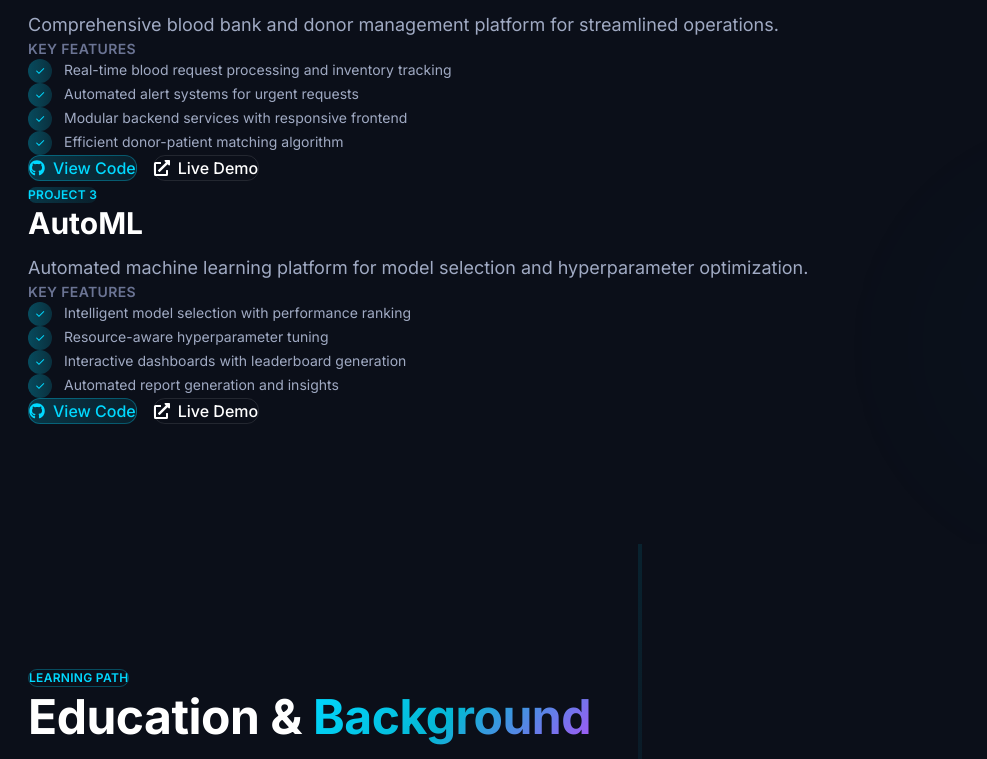
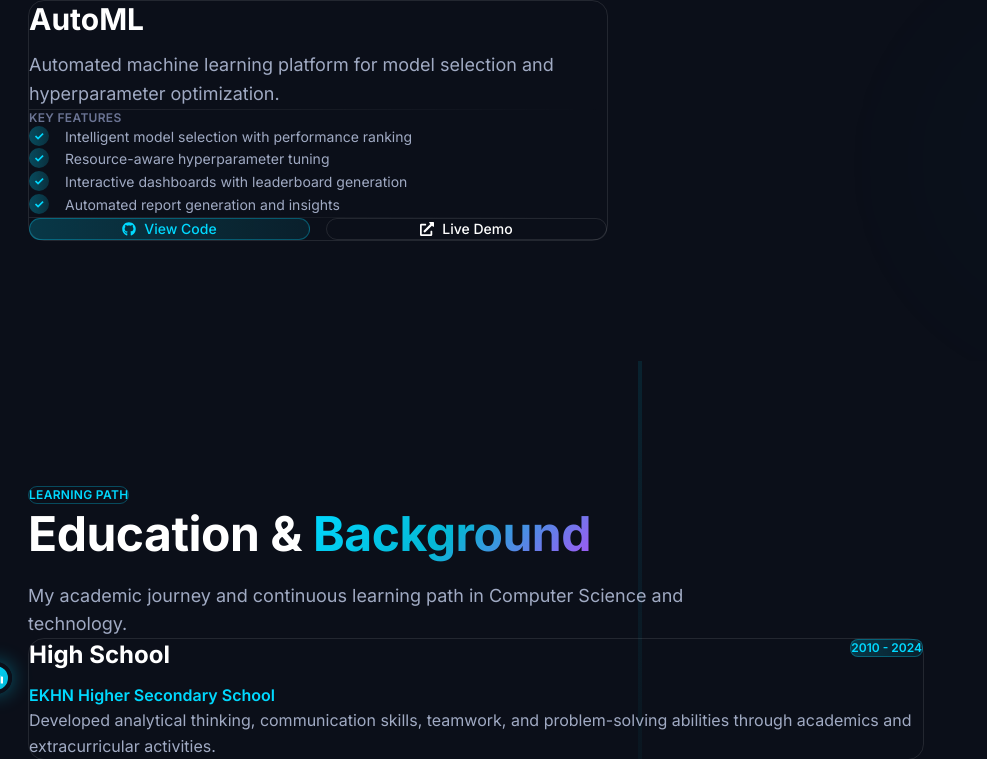
Before and after one commit to abishek-vk/portfolio, a React (Vite) app: page / in a window 1280 px wide. Shown: the part 2660-3419 px from the top of the page, without its empty margins (0-987 px from the left). Built offline with nearby package versions, Linux system fonts and the light colour scheme.

Commit message:
feat: Enhance Experience and Projects components with improved layout and live project links

```diff
--- a/src/components/Experience/Experience.jsx
+++ b/src/components/Experience/Experience.jsx
@@ -65,7 +65,7 @@ export default function Experience() {
           initial="hidden"
           whileInView="visible"
           viewport={{ once: true }}
-          className="relative max-w-3xl"
+          className="relative max-w-4xl mx-auto"
         >
           {timeline.map((item, i) => (
             <motion.div key={i} variants={itemVariants} className="relative mb-12 last:mb-0 group">
--- a/src/components/Projects/Projects.jsx
+++ b/src/components/Projects/Projects.jsx
@@ -4,6 +4,7 @@ import { FaGithub, FaExternalLinkAlt } from "react-icons/fa";
 const projects = [
   {
     title: "CodingPlatform",
+    liveUrl: "https://codelab.612151820.xyz/",
     desc: "Full-stack institutional coding and assessment platform with role-based access and advanced features.",
     highlights: [
       "Role-based system for students, teachers, coordinators, and admins",
@@ -16,6 +17,7 @@ const projects = [
   },
   {
     title: "Bloodflowhub",
+    liveUrl: "https://bloodflow-hub.onrender.com/",
     desc: "Comprehensive blood bank and donor management platform for streamlined operations.",
     highlights: [
       "Real-time blood request processing and inventory tracking",
@@ -28,6 +30,7 @@ const projects = [
   },
   {
     title: "AutoML",
+    liveUrl: "#",
     desc: "Automated machine learning platform for model selection and hyperparameter optimization.",
     highlights: [
       "Intelligent model selection with performance ranking",
@@ -82,66 +85,75 @@ export default function Projects() {
           </motion.p>
         </motion.div>
 
-        {/* Horizontal Projects - Alternating Layout */}
-        <div className="space-y-12">
+        {/* Projects Grid - 2 Columns with Extra Spacing */}
+        <div className="grid md:grid-cols-2 gap-12 lg:gap-16">
           {projects.map((project, i) => (
             <motion.div
               key={i}
-              initial={{ opacity: 0, x: i % 2 === 0 ? -40 : 40 }}
-              whileInView={{ opacity: 1, x: 0 }}
+              initial={{ opacity: 0, y: 40 }}
+              whileInView={{ opacity: 1, y: 0 }}
               viewport={{ once: true }}
               transition={{ duration: 0.6, delay: i * 0.1 }}
               className="group"
             >
-              <div>
-                {/* Content */}
-                <motion.div>
-                  <div className="mb-6">
-                    <span className="inline-block px-3 py-1 rounded-full text-xs font-semibold bg-gradient-to-r from-[var(--accent-cyan)]/20 to-[var(--accent-teal)]/10 text-[var(--accent-cyan)] uppercase tracking-wide">
-                      Project {i + 1}
-                    </span>
-                  </div>
+              <div className="border border-white/10 rounded-2xl p-10 lg:p-14 hover:border-[var(--accent-cyan)] transition-all duration-300 h-full flex flex-col">
 
-                  <h3 className="text-3xl font-bold mb-4 group-hover:gradient-text transition-all">{project.title}</h3>
-                  <p className="text-[var(--text-secondary)] text-lg leading-relaxed mb-6">
+                {/* Title */}
+                <h3 className="text-2xl lg:text-3xl font-bold mb-6 group-hover:gradient-text transition-all leading-tight">{project.title}</h3>
+
+                {/* Description */}
+                <p className="text-[var(--text-secondary)] text-base lg:text-lg leading-relaxed mb-10">
                   {project.desc}
                 </p>
 
+                {/* Divider */}
+                <div className="h-px bg-gradient-to-r from-white/10 to-transparent mb-10" />
+
                 {/* Highlights as List */}
-                  <div className="mb-8 space-y-3">
-                    <p className="text-sm font-semibold text-[var(--text-tertiary)] uppercase tracking-wide">Key Features</p>
+                <div className="mb-12 space-y-5 flex-grow">
+                  <p className="text-xs font-semibold text-[var(--text-tertiary)] uppercase tracking-wide">Key Features</p>
                   {project.highlights.map((highlight, j) => (
-                      <motion.div key={j} className="flex gap-3 items-start" whileHover={{ x: 4 }}>
-                        <div className="flex-shrink-0 w-6 h-6 flex items-center justify-center rounded-full bg-gradient-to-r from-[var(--accent-cyan)]/30 to-[var(--accent-teal)]/20">
-                          <span className="text-xs text-[var(--accent-cyan)]">✓</span>
+                    <motion.div
+                      key={j}
+                      className="flex gap-4 items-start group/feature"
+                      initial={{ opacity: 0, x: -10 }}
+                      whileInView={{ opacity: 1, x: 0 }}
+                      transition={{ delay: j * 0.05 }}
+                    >
+                      <div className="flex-shrink-0 w-5 h-5 flex items-center justify-center rounded-full bg-gradient-to-r from-[var(--accent-cyan)]/30 to-[var(--accent-teal)]/20 mt-0.5">
+                        <span className="text-xs text-[var(--accent-cyan)] font-bold">✓</span>
                       </div>
-                        <span className="text-[var(--text-secondary)] text-sm leading-relaxed">{highlight}</span>
+                      <span className="text-[var(--text-secondary)] text-sm leading-relaxed group-hover/feature:text-white/90 transition-colors">{highlight}</span>
                     </motion.div>
                   ))}
                 </div>
 
+                {/* Divider */}
+                <div className="h-px bg-gradient-to-r from-white/10 to-transparent mb-10 mt-auto" />
+
                 {/* Action Buttons */}
-                  <div className="flex flex-wrap gap-4">
+                <div className="flex flex-col sm:flex-row gap-4">
                   <motion.a
                     href="https://github.com/abishek-vk"
                     target="_blank"
                     rel="noreferrer"
-                      className="flex items-center gap-2 px-6 py-3 rounded-xl bg-gradient-to-r from-[var(--accent-cyan)]/20 to-[var(--accent-teal)]/10 border border-[var(--accent-cyan)]/30 text-[var(--accent-cyan)] hover:border-[var(--accent-cyan)] hover:from-[var(--accent-cyan)]/30 hover:to-[var(--accent-teal)]/20 transition-all font-medium"
+                    className="flex-1 flex items-center justify-center gap-2 px-6 py-3.5 rounded-xl bg-gradient-to-r from-[var(--accent-cyan)]/20 to-[var(--accent-teal)]/10 border border-[var(--accent-cyan)]/30 text-[var(--accent-cyan)] hover:border-[var(--accent-cyan)] hover:from-[var(--accent-cyan)]/30 hover:to-[var(--accent-teal)]/20 transition-all font-medium text-sm"
                     whileHover={{ scale: 1.05 }}
+                    whileTap={{ scale: 0.95 }}
                   >
-                      <FaGithub /> View Code
+                    <FaGithub className="text-sm" /> View Code
                   </motion.a>
                   <motion.a
-                      href="#"
-                      className="flex items-center gap-2 px-6 py-3 rounded-xl border border-white/10 text-[var(--text-primary)] hover:border-[var(--accent-cyan)] transition-all font-medium"
+                    href={project.liveUrl}
+                    target="_blank"
+                    rel="noreferrer"
+                    className="flex-1 flex items-center justify-center gap-2 px-6 py-3.5 rounded-xl border border-white/10 text-[var(--text-primary)] hover:border-[var(--accent-cyan)] hover:bg-white/5 transition-all font-medium text-sm"
                     whileHover={{ scale: 1.05 }}
+                    whileTap={{ scale: 0.95 }}
                   >
-                      <FaExternalLinkAlt /> Live Demo
+                    <FaExternalLinkAlt className="text-sm" /> Live Demo
                   </motion.a>
                 </div>
-                </motion.div>
-
-                {/* Visual Card - Removed */}
               </div>
             </motion.div>
           ))}
```
Lines whose indentation alone changed are shown as unchanged.
